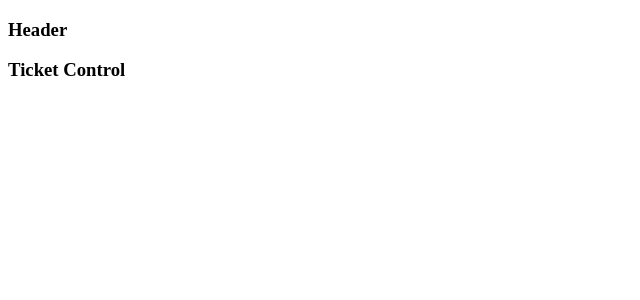
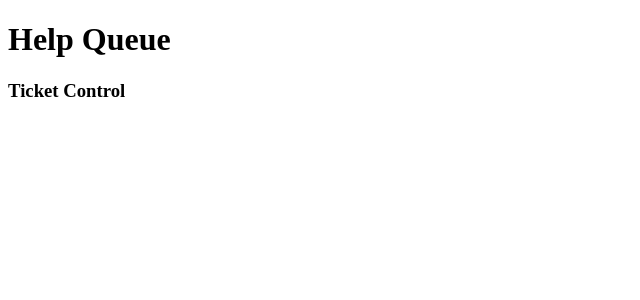
Before and after one commit to joncheng-dev/helpqueue7, a React (Create React App) app: page / in a window 1280 px wide. Shown: the top 300 px of the page, without its empty margins (0-640 px from the left). Built offline with nearby package versions, Linux system fonts and the light colour scheme.

Commit message:
Add component for header.

```diff
--- a/src/components/App.js
+++ b/src/components/App.js
@@ -1,9 +1,10 @@
 import React from "react";
+import Header from "./Header";
 
 function App() {
   return (
     <React.Fragment>
-      <h3>Header</h3>
+      <Header />
       <h3>Ticket Control</h3>
     </React.Fragment>
   );
--- /dev/null
+++ b/src/components/Header.js
@@ -0,0 +1,11 @@
+import React from "react";
+
+function Header() {
+  return (
+    <React.Fragment>
+      <h1>Help Queue</h1>
+    </React.Fragment>
+  );
+}
+
+export default Header;
```
